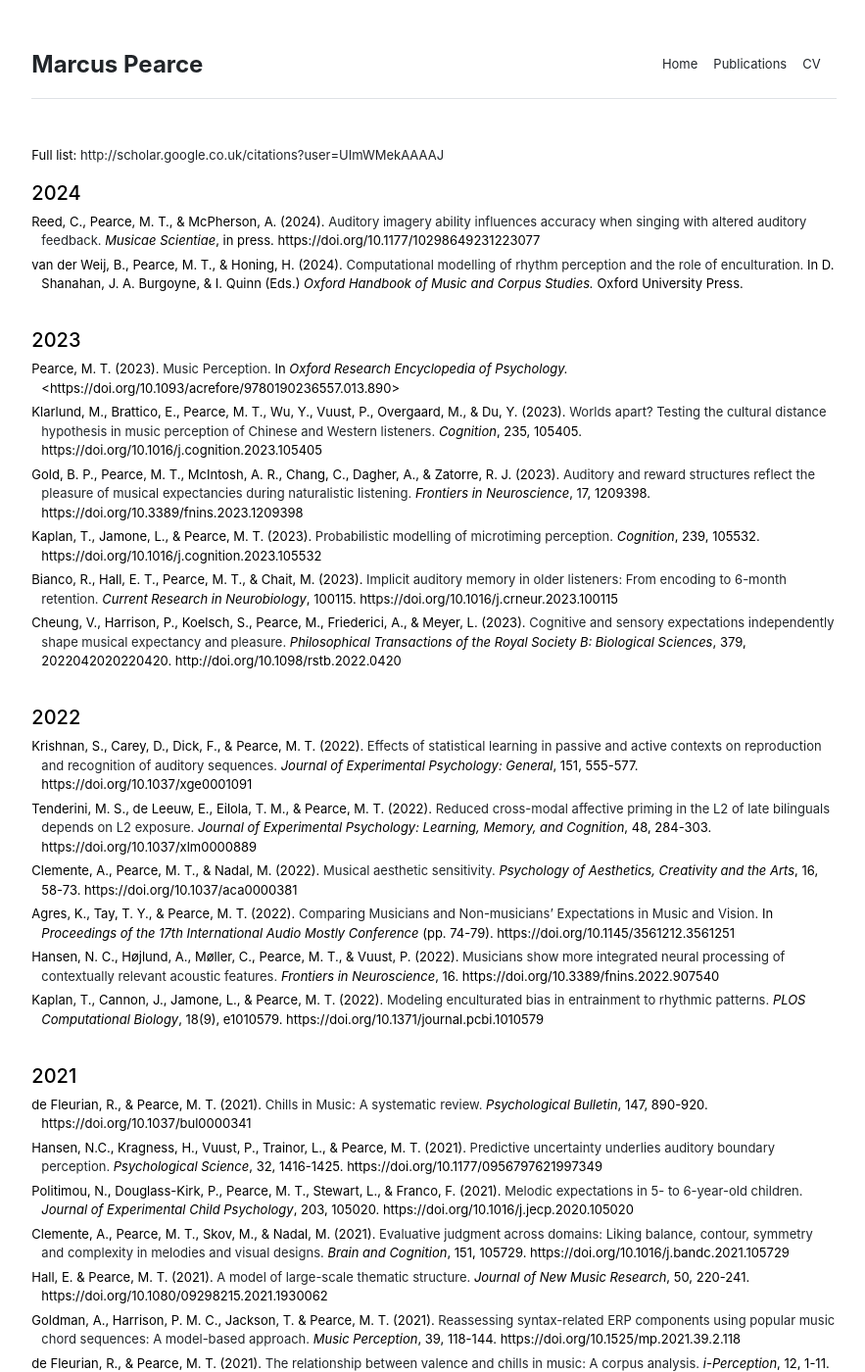
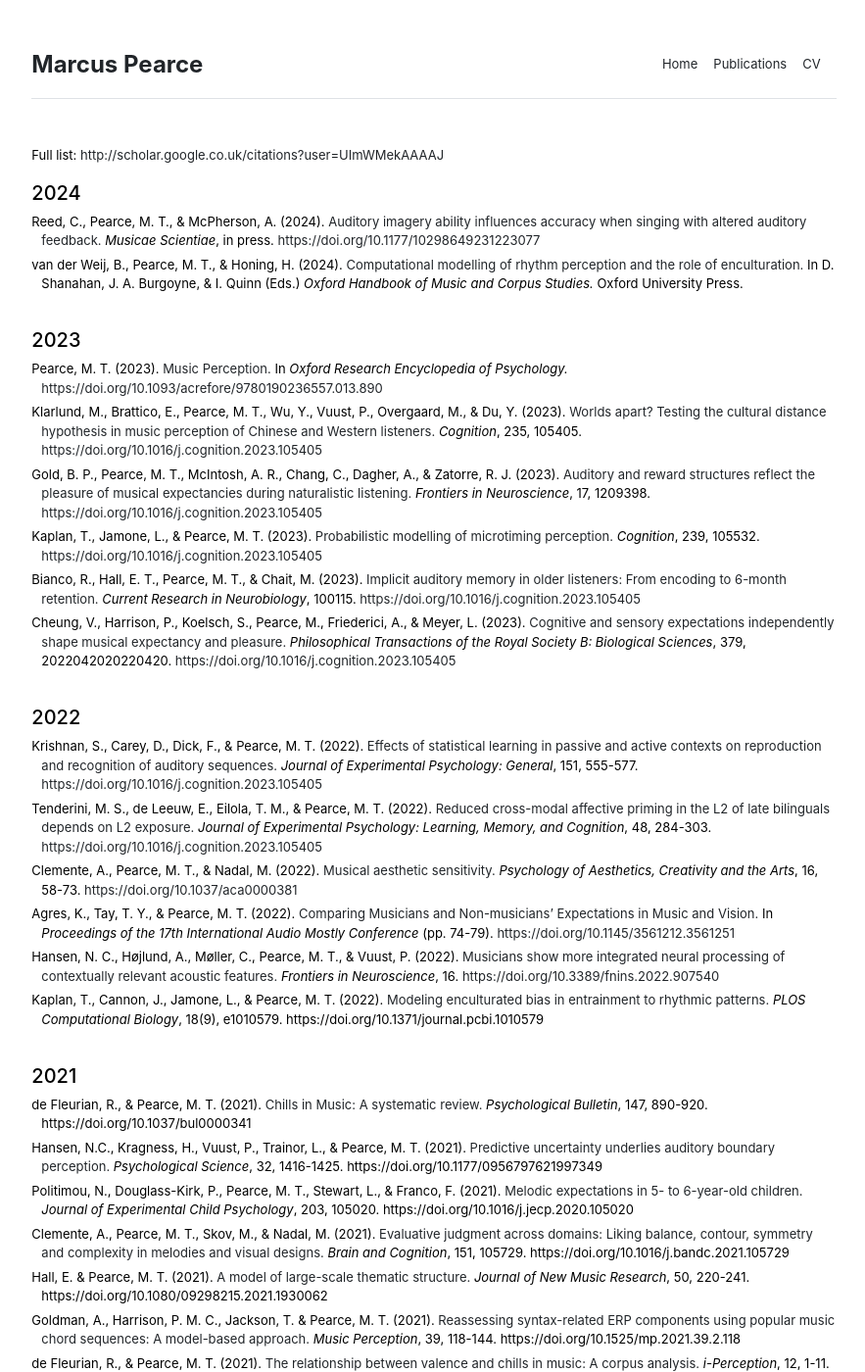
Before and after one commit to mtpearce/mtpearce.github.io, a Jekyll site: the page built from publications.md, in a window 1280 px wide and 1400 px high. Shown: the whole window at 98% size, without its empty margins (197-1080 px from the left). Built offline with Jekyll 4.4.1, drawn with Linux system fonts in a browser that asks for light colours; some of the changed lines change nothing that is shown.

Commit message:
Update publications.

```diff
--- a/publications.md
+++ b/publications.md
@@ -9,7 +9,7 @@
 
 <ul class="publications">
 
-<li>Reed, C., Pearce, M. T., & McPherson, A. (2024). <a href="">Auditory imagery ability influences accuracy when singing with altered auditory feedback.</a> <i>Musicae Scientiae</i>, in press. https://doi.org/10.1177/10298649231223077</li>
+<li>Reed, C., Pearce, M. T., & McPherson, A. (2024). <a href="">Auditory imagery ability influences accuracy when singing with altered auditory feedback.</a> <i>Musicae Scientiae</i>, in press. <a href="https://doi.org/10.1177/10298649231223077">https://doi.org/10.1177/10298649231223077</a></li>
 
 <li>van der Weij, B., Pearce, M. T., & Honing, H. (2024). <a href="">Computational modelling of rhythm perception and the role of enculturation.</a> In D. Shanahan, J. A. Burgoyne, & I. Quinn (Eds.) <i>Oxford Handbook of Music and Corpus Studies.</i> Oxford University Press.</li>
 
@@ -21,17 +21,17 @@
 
 <ul class="publications">
 
-<li>Pearce, M. T. (2023). <a href="assets/papers/Pearce2023.pdf">Music Perception.</a> In <i>Oxford Research Encyclopedia of Psychology.</i> <https://doi.org/10.1093/acrefore/9780190236557.013.890></li>
+<li>Pearce, M. T. (2023). <a href="assets/papers/Pearce2023.pdf">Music Perception.</a> In <i>Oxford Research Encyclopedia of Psychology.</i> <a href="https://doi.org/10.1093/acrefore/9780190236557.013.890">https://doi.org/10.1093/acrefore/9780190236557.013.890</a></li>
 
-<li>Klarlund, M., Brattico, E., Pearce, M. T., Wu, Y., Vuust, P., Overgaard, M., & Du, Y. (2023). <a href="assets/papers/KlarlundEtAl2023.pdf">Worlds apart? Testing the cultural distance hypothesis in music perception of Chinese and Western listeners.</a> <i>Cognition</i>, 235, 105405. https://doi.org/10.1016/j.cognition.2023.105405</li>
+<li>Klarlund, M., Brattico, E., Pearce, M. T., Wu, Y., Vuust, P., Overgaard, M., & Du, Y. (2023). <a href="assets/papers/KlarlundEtAl2023.pdf">Worlds apart? Testing the cultural distance hypothesis in music perception of Chinese and Western listeners.</a> <i>Cognition</i>, 235, 105405. <a href="https://doi.org/10.1016/j.cognition.2023.105405">https://doi.org/10.1016/j.cognition.2023.105405</a></li>
 
-<li>Gold, B. P., Pearce, M. T., McIntosh, A. R., Chang, C., Dagher, A., & Zatorre, R. J. (2023). <a href="assets/papers/GoldEtAl2023.pdf">Auditory and reward structures reflect the pleasure of musical expectancies during naturalistic listening.</a> <i>Frontiers in Neuroscience</i>, 17, 1209398. https://doi.org/10.3389/fnins.2023.1209398</li>
+<li>Gold, B. P., Pearce, M. T., McIntosh, A. R., Chang, C., Dagher, A., & Zatorre, R. J. (2023). <a href="assets/papers/GoldEtAl2023.pdf">Auditory and reward structures reflect the pleasure of musical expectancies during naturalistic listening.</a> <i>Frontiers in Neuroscience</i>, 17, 1209398. <a href="https://doi.org/10.3389/fnins.2023.1209398">https://doi.org/10.1016/j.cognition.2023.105405</a></li>
 
-<li>Kaplan, T., Jamone, L., & Pearce, M. T. (2023). <a href="assets/papers/KaplanEtAl2023.pdf">Probabilistic modelling of microtiming perception.</a> <i>Cognition</i>, 239, 105532. https://doi.org/10.1016/j.cognition.2023.105532</li>
+<li>Kaplan, T., Jamone, L., & Pearce, M. T. (2023). <a href="assets/papers/KaplanEtAl2023.pdf">Probabilistic modelling of microtiming perception.</a> <i>Cognition</i>, 239, 105532. <a href="https://doi.org/10.1016/j.cognition.2023.105532">https://doi.org/10.1016/j.cognition.2023.105405</a></li>
 
-<li>Bianco, R., Hall, E. T., Pearce, M. T., & Chait, M. (2023). <a href="assets/papers/BiancoEtAl2023.pdf">Implicit auditory memory in older listeners: From encoding to 6-month retention.</a> <i>Current Research in Neurobiology</i>, 100115. https://doi.org/10.1016/j.crneur.2023.100115</li>
+<li>Bianco, R., Hall, E. T., Pearce, M. T., & Chait, M. (2023). <a href="assets/papers/BiancoEtAl2023.pdf">Implicit auditory memory in older listeners: From encoding to 6-month retention.</a> <i>Current Research in Neurobiology</i>, 100115. <a href="https://doi.org/10.1016/j.crneur.2023.100115">https://doi.org/10.1016/j.cognition.2023.105405</a></li>
 
-<li>Cheung, V., Harrison, P., Koelsch, S., Pearce, M., Friederici, A., & Meyer, L. (2023). <a href="assets/papers/CheungEtAl2023.pdf">Cognitive and sensory expectations independently shape musical expectancy and pleasure.</a> <i>Philosophical Transactions of the Royal Society B: Biological Sciences</i>, 379, 2022042020220420. http://doi.org/10.1098/rstb.2022.0420</li>
+<li>Cheung, V., Harrison, P., Koelsch, S., Pearce, M., Friederici, A., & Meyer, L. (2023). <a href="assets/papers/CheungEtAl2023.pdf">Cognitive and sensory expectations independently shape musical expectancy and pleasure.</a> <i>Philosophical Transactions of the Royal Society B: Biological Sciences</i>, 379, 2022042020220420. <a href="http://doi.org/10.1098/rstb.2022.0420">https://doi.org/10.1016/j.cognition.2023.105405</a></li>
 
 </ul>
 
@@ -41,15 +41,15 @@
 
 <ul class="publications">
 
-<li>Krishnan, S., Carey, D., Dick, F., & Pearce, M. T. (2022). <a href="assets/papers/KrishnanEtAl2022.pdf">Effects of statistical learning in passive and active contexts on reproduction and recognition of auditory sequences.</a> <i>Journal of Experimental Psychology: General</i>, 151, 555-577. https://doi.org/10.1037/xge0001091</li>
+<li>Krishnan, S., Carey, D., Dick, F., & Pearce, M. T. (2022). <a href="assets/papers/KrishnanEtAl2022.pdf">Effects of statistical learning in passive and active contexts on reproduction and recognition of auditory sequences.</a> <i>Journal of Experimental Psychology: General</i>, 151, 555-577. <a href="https://doi.org/10.1037/xge0001091">https://doi.org/10.1016/j.cognition.2023.105405</a></li>
 
-<li>Tenderini, M. S., de Leeuw, E., Eilola, T. M., & Pearce, M. T. (2022). <a href="assets/papers/TenderiniEtAl2022.pdf">Reduced cross-modal affective priming in the L2 of late bilinguals depends on L2 exposure.</a> <i>Journal of Experimental Psychology: Learning, Memory, and Cognition</i>, 48, 284-303. https://doi.org/10.1037/xlm0000889</li>
+<li>Tenderini, M. S., de Leeuw, E., Eilola, T. M., & Pearce, M. T. (2022). <a href="assets/papers/TenderiniEtAl2022.pdf">Reduced cross-modal affective priming in the L2 of late bilinguals depends on L2 exposure.</a> <i>Journal of Experimental Psychology: Learning, Memory, and Cognition</i>, 48, 284-303. <a href="https://doi.org/10.1037/xlm0000889">https://doi.org/10.1016/j.cognition.2023.105405</a></li>
 
-<li>Clemente, A., Pearce, M. T., & Nadal, M. (2022). <a href="assets/papers/ClementeEtAl2022.pdf">Musical aesthetic sensitivity.</a> <i>Psychology of Aesthetics, Creativity and the Arts</i>, 16, 58-73. https://doi.org/10.1037/aca0000381</li>
+<li>Clemente, A., Pearce, M. T., & Nadal, M. (2022). <a href="assets/papers/ClementeEtAl2022.pdf">Musical aesthetic sensitivity.</a> <i>Psychology of Aesthetics, Creativity and the Arts</i>, 16, 58-73. <a href="https://doi.org/10.1037/aca0000381">https://doi.org/10.1037/aca0000381</a></li>
 
-<li>Agres, K., Tay, T. Y., & Pearce, M. T. (2022). <a href="assets/papers/AgresEtAl2022.pdf">Comparing Musicians and Non-musicians’ Expectations in Music and Vision.</a> In <i>Proceedings of the 17th International Audio Mostly Conference</i> (pp. 74-79). https://doi.org/10.1145/3561212.3561251</li>
+<li>Agres, K., Tay, T. Y., & Pearce, M. T. (2022). <a href="assets/papers/AgresEtAl2022.pdf">Comparing Musicians and Non-musicians’ Expectations in Music and Vision.</a> In <i>Proceedings of the 17th International Audio Mostly Conference</i> (pp. 74-79). <a href="https://doi.org/10.1145/3561212.3561251">https://doi.org/10.1145/3561212.3561251</a></li>
 
-<li>Hansen, N. C., Højlund, A., Møller, C., Pearce, M. T., & Vuust, P. (2022). <a href="assets/papers/HansenEtAl2022.pdf">Musicians show more integrated neural processing of contextually relevant acoustic features.</a> <i>Frontiers in Neuroscience</i>, 16. https://doi.org/10.3389/fnins.2022.907540</li>
+<li>Hansen, N. C., Højlund, A., Møller, C., Pearce, M. T., & Vuust, P. (2022). <a href="assets/papers/HansenEtAl2022.pdf">Musicians show more integrated neural processing of contextually relevant acoustic features.</a> <i>Frontiers in Neuroscience</i>, 16. <a href="https://doi.org/10.3389/fnins.2022.907540">https://doi.org/10.3389/fnins.2022.907540</a></li>
 
 <li>Kaplan, T., Cannon, J., Jamone, L., & Pearce, M. T. (2022). <a href="assets/papers/KaplanEtAl2022.pdf">Modeling enculturated bias in entrainment to rhythmic patterns.</a> <i>PLOS Computational Biology</i>, 18(9), e1010579. https://doi.org/10.1371/journal.pcbi.1010579</li>
 
```
